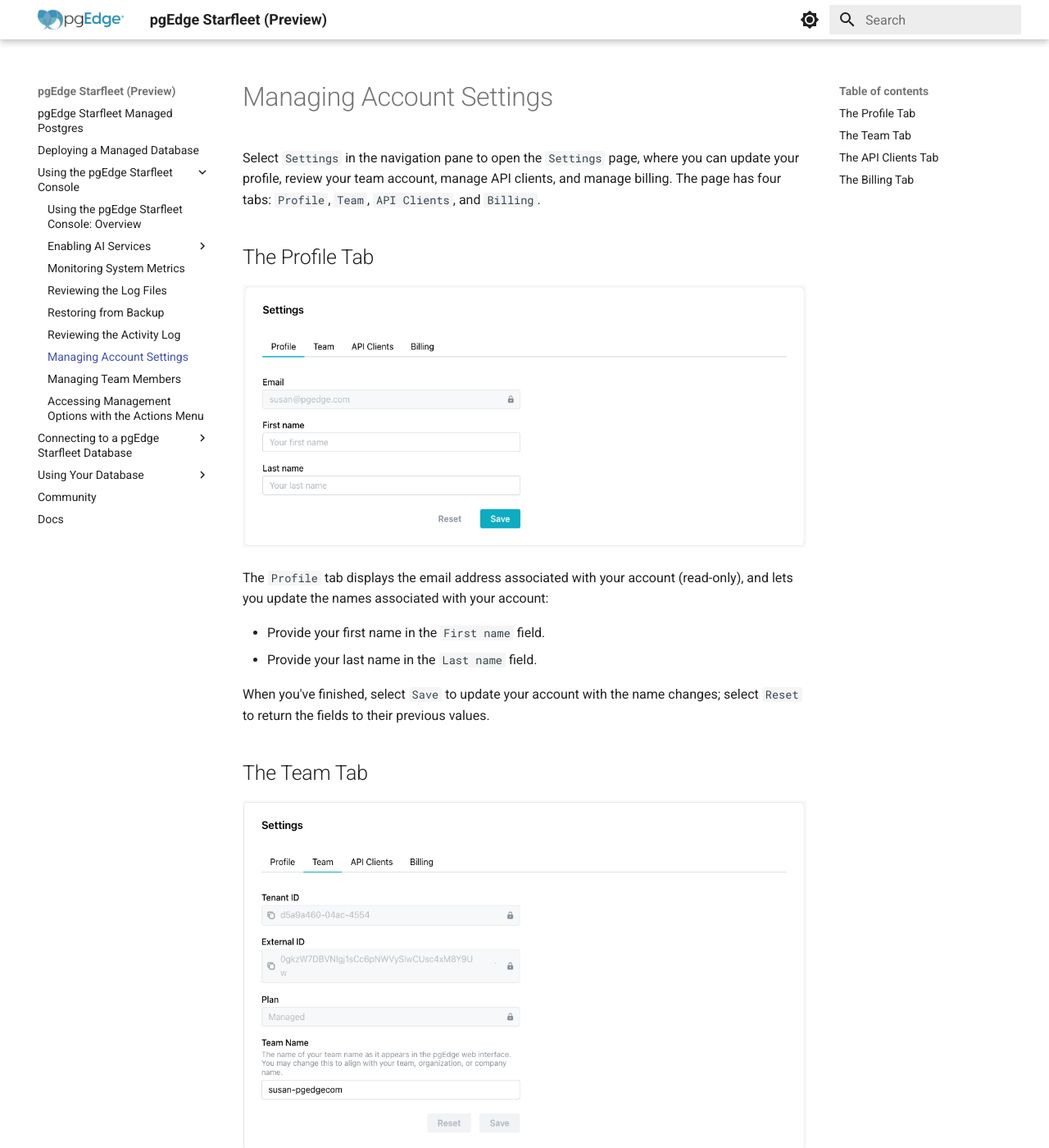
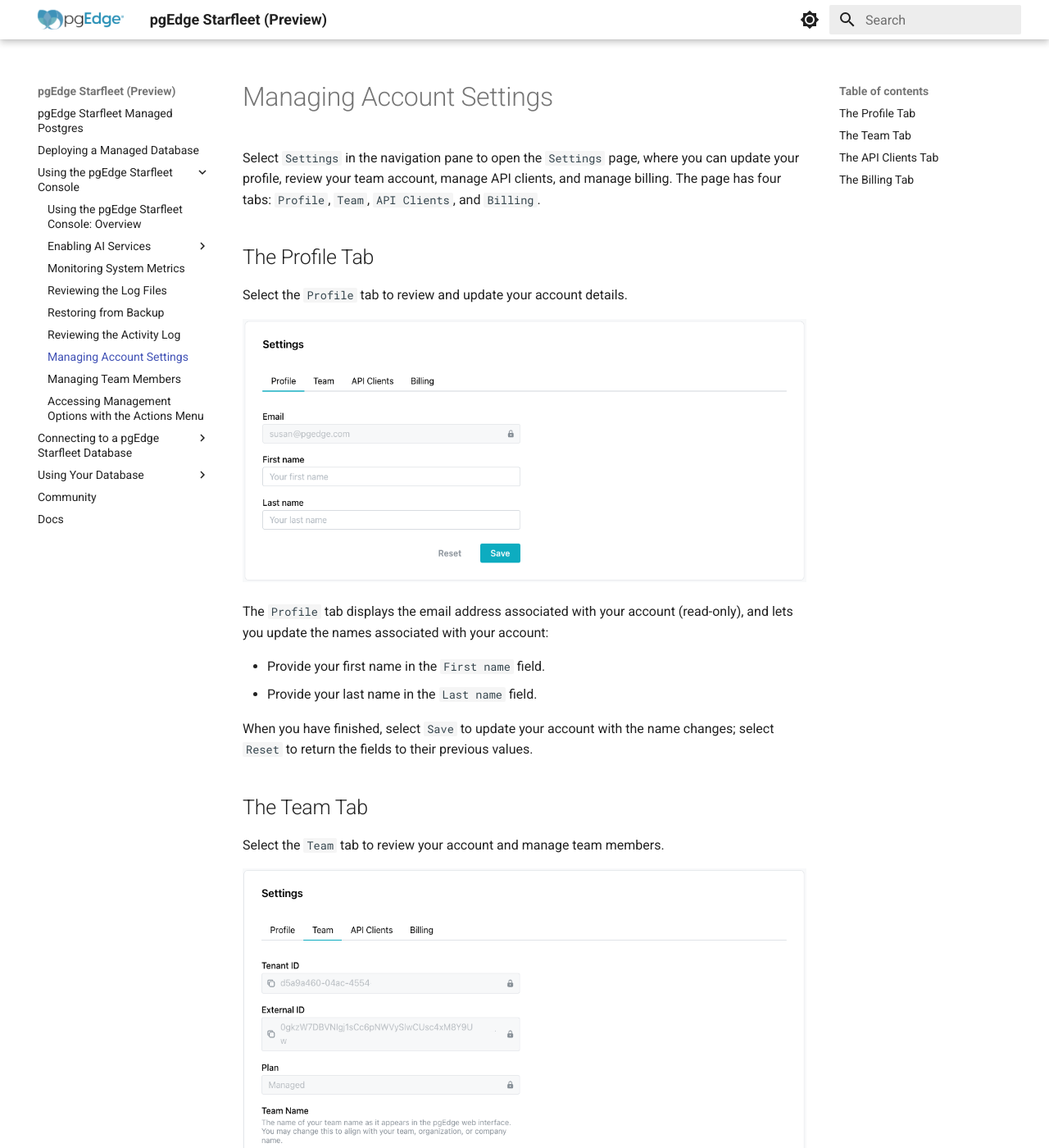
Before and after one commit to pgEdge/pgedge-starfleet-docs, an MkDocs documentation site: the page built from docs/using_console/settings.md, in a window 1280 px wide and 1400 px high. Shown: the whole window at 82% size. Built offline with MkDocs 1.6.1 and Material for MkDocs 9.7.7, drawn with Linux system fonts in a browser that asks for light colours; some of the changed text lies outside the part shown.

Commit message:
Add missing tab-heading lead-ins and fix a contraction in settings.md

```diff
--- a/docs/using_console/settings.md
+++ b/docs/using_console/settings.md
@@ -7,6 +7,8 @@ and manage billing. The page has four tabs: `Profile`, `Team`,
 
 ## The Profile Tab
 
+Select the `Profile` tab to review and update your account details.
+
 ![The Profile tab](../images/sf_settings_profile.png)
 
 The `Profile` tab displays the email address associated with your account
@@ -15,10 +17,12 @@ The `Profile` tab displays the email address associated with your account
 * Provide your first name in the `First name` field.
 * Provide your last name in the `Last name` field.
 
-When you've finished, select `Save` to update your account with the name
+When you have finished, select `Save` to update your account with the name
 changes; select `Reset` to return the fields to their previous values.
 
 ## The Team Tab
+
+Select the `Team` tab to review your account and manage team members.
 
 ![The Team tab](../images/sf_settings_team.png)
 
@@ -42,6 +46,8 @@ For information about inviting and managing team members, see
 
 ## The API Clients Tab
 
+Select the `API Clients` tab to manage the API clients on your account.
+
 ![The API Clients tab](../images/sf_settings_api_clients.png)
 
 The `API Clients` tab lists the API clients on your account (`Name`,
@@ -62,6 +68,8 @@ without creating one.
 
 ## The Billing Tab
 
+Select the `Billing` tab to review your subscription and payment status.
+
 ![The Billing tab](../images/sf_settings_billing.png)
 
 The `Billing` tab displays your account-level subscription and payment
```
